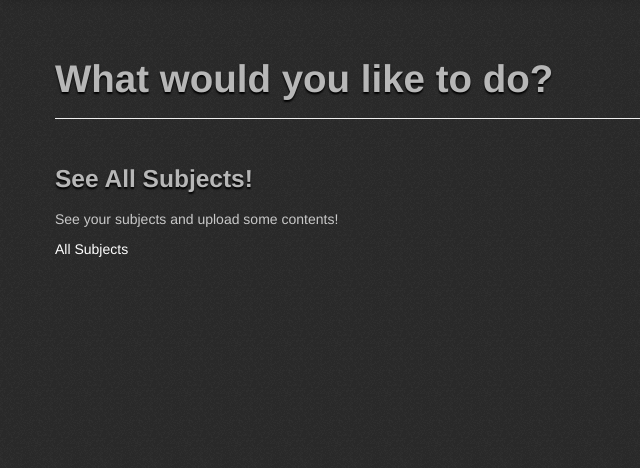
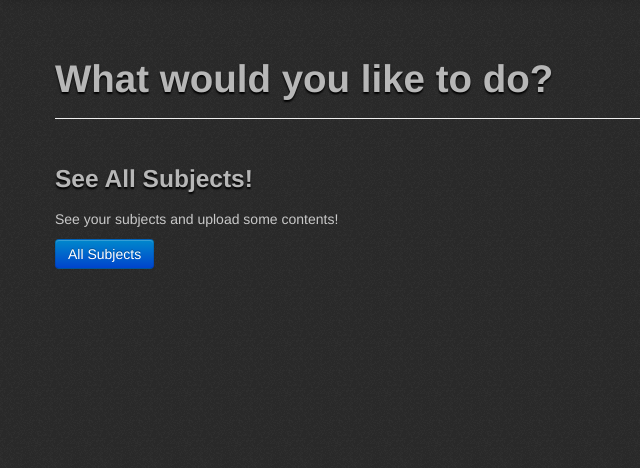
Before and after one commit to troycaeser/ReviseITWeb, a PHP site: page /php/teacher/teacher_Home.php in a window 1280 px wide. Shown: the part 41-509 px from the top of the page, without its empty margins (0-640 px from the left). Run offline with PHP 8.4, Linux system fonts and the light colour scheme; a user stored in the database is signed in; some libraries are stand-ins or nearby versions.

Commit message:
All Subjects href uses bootstro

```diff
--- a/php/teacher/teacher_container.php
+++ b/php/teacher/teacher_container.php
@@ -8,6 +8,6 @@
 	<div class="span6">
 		<h3>See All Subjects!</h3>
 		<p>See your subjects and upload some contents!</p>
-		<a href="../subjects/all_Subjects.php">All Subjects</a>
+		<a href="../subjects/all_Subjects.php" class="btn btn-primary" rel="popover" data-original-title="All Subjects">All Subjects</a>
 	</div>
 </div>
```
